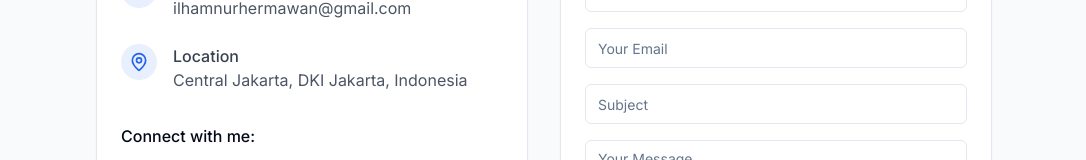
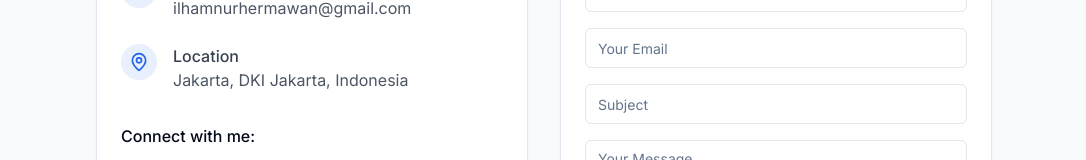
Before and after one commit to 0xilham/profile-0xilham, a Next.js app: page / in a window 1280 px wide. Shown: the part 8597-8757 px from the top of the page, without its empty margins (96-1182 px from the left). Built offline with nearby package versions, Linux system fonts and the light colour scheme.

Commit message:
Update location value in contact component

```diff
--- a/components/contact.tsx
+++ b/components/contact.tsx
@@ -69,7 +69,7 @@ export default function Contact() {
         {
             icon: <MapPin className="h-5 w-5 text-primary" />,
             title: "Location",
-            value: "Central Jakarta, DKI Jakarta, Indonesia",
+            value: "Jakarta, DKI Jakarta, Indonesia",
             link: "https://maps.google.com/?q=Jakarta+Pusat,DKI+Jakarta,Indonesia",
         },
     ]
```
